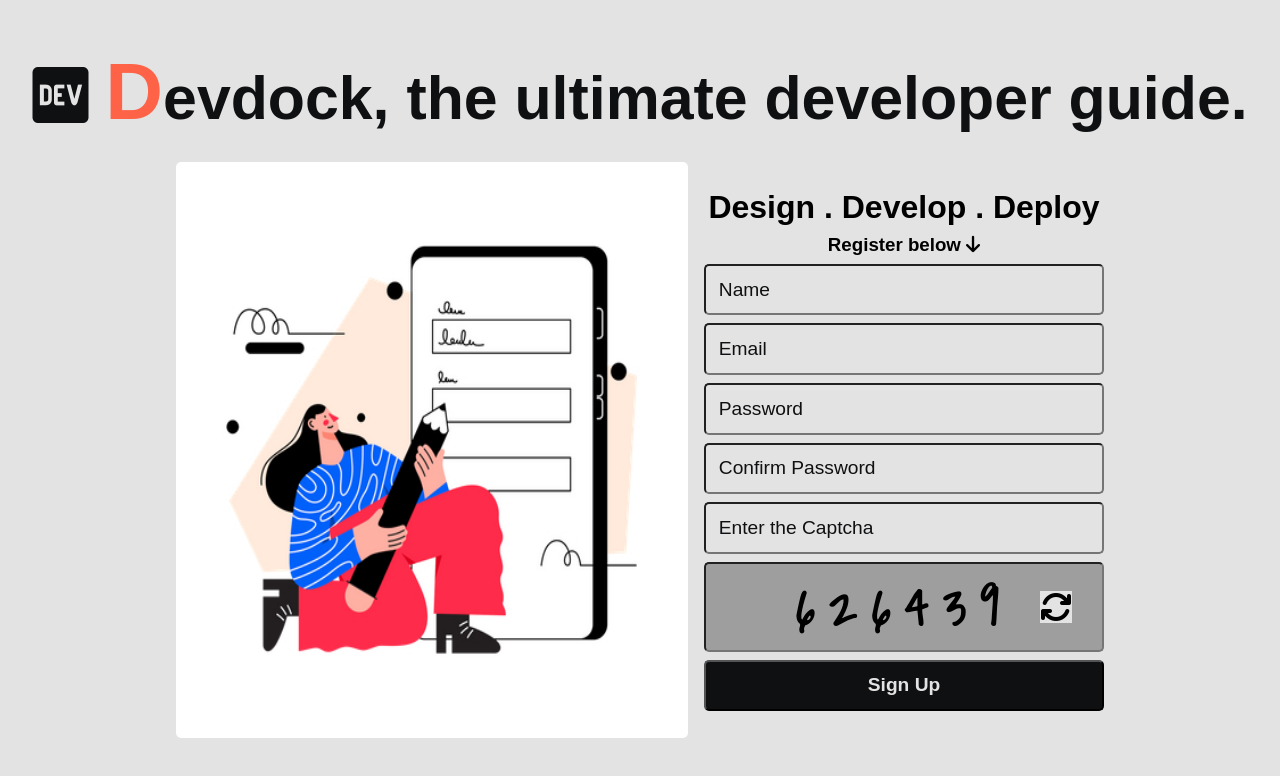
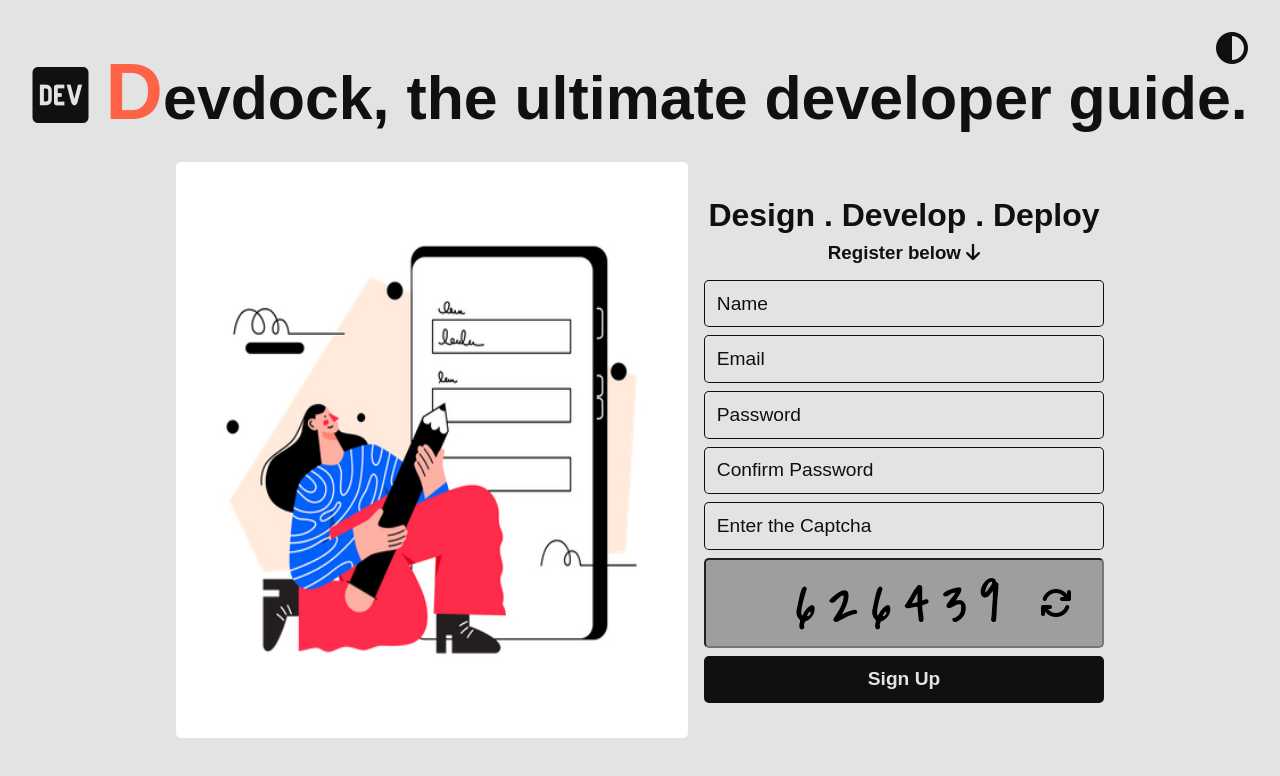
Before and after one commit to gurudattpuranik25/captcha, a React (Create React App) app: page / in a window 1280 px wide. Shown: the top 776 px of the page. Built offline with nearby package versions, Linux system fonts and the light colour scheme; grey boxes are pictures that could not be loaded; a web font is replaced by a local one.

Commit message:
added darkmode and password validation

```diff
--- a/src/App.css
+++ b/src/App.css
@@ -1,12 +1,34 @@
 @import url("https://fonts.googleapis.com/css2?family=Covered+By+Your+Grace&display=swap");
-/* background-color: #0e1012; */
 
 * {
   margin: 0;
   padding: 0;
   box-sizing: border-box;
   font-family: "Cabinet Grotesk", sans-serif;
+}
+
+.dark__theme {
+  color: #e4e3e3;
+}
+
+.light__theme {
+  color: #0e1012;
+}
+
+.body {
   background-color: #e4e3e3;
+}
+
+.dark__body {
+  background-color: #0e1012;
+}
+
+.fa-circle-half-stroke {
+  position: absolute;
+  right: 2rem;
+  top: 2rem;
+  font-size: 2rem;
+  cursor: pointer;
 }
 
 .app {
@@ -35,7 +57,6 @@
 
 .logo {
   display: flex;
-  /* align-items: center; */
   justify-content: center;
   gap: 1rem;
   padding-bottom: 0.5rem;
@@ -46,10 +67,23 @@
   color: #0e1012;
 }
 
-.logo #tagline {
+.dark__logo {
+  color: #e4e3e3;
+}
+
+.logo .tagline {
   font-size: 3.8rem;
   font-weight: 800;
   color: #0e1012;
+}
+
+.tagline {
+  color: red;
+}
+
+.dark__tagline {
+  color: #e4e3e3;
+  font-size: 3.8rem;
 }
 
 .logo span {
@@ -67,10 +101,23 @@ img {
   text-align: center;
   padding-bottom: 0.5rem;
   font-size: 2rem;
+  color: #0e1012;
 }
 
-h3 {
+#dark__tag {
+  color: #e4e3e3;
+  font-size: 2rem;
   padding-bottom: 0.5rem;
+}
+
+#registertag {
+  padding-bottom: 1rem;
+  color: #0e1012;
+}
+
+#dark__registerTag {
+  color: #e4e3e3;
+  padding-bottom: 1rem;
 }
 
 .form {
@@ -82,14 +129,31 @@ h3 {
 }
 
 .form input,
-.form #btnSubmit {
+.form #btnSubmit,
+.form #dark__btnSubmit {
   width: 25rem;
   padding: 0.8rem;
   font-size: 1.2rem;
   border-radius: 5px;
 }
 
-.form input::placeholder {
+.form .light__input {
+  background-color: #e4e3e3;
+  outline: none;
+  color: #0e1012;
+  border: none;
+  box-shadow: inset 0px 0px 0px 1px #0e1012;
+}
+
+.form .dark__input {
+  background-color: #0e1012;
+  outline: none;
+  color: #e4e3e3;
+  border: none;
+  box-shadow: inset 0px 0px 0px 1px #e4e3e3;
+}
+
+.form .light__input::placeholder {
   color: #0e1012;
 }
 
@@ -120,34 +184,70 @@ h3 {
   color: #e4e3e3;
   transition: 0.2s ease-in-out;
   font-weight: 700;
+  border: none;
+}
+
+.form #dark__btnSubmit {
+  background-color: #e4e3e3;
+  color: #0e1012;
+  transition: 0.2s ease-in-out;
+  font-weight: 700;
+  cursor: pointer;
+  border: none;
 }
 
 .form #btnSubmit:hover {
   background-color: #e4e3e3;
   color: #0e1012;
+  box-shadow: inset 0px 0px 0px 1px #0e1012;
 }
 
-.message {
+.form #dark__btnSubmit:hover {
+  background-color: #0e1012;
+  color: #e4e3e3;
+  box-shadow: inset 0px 0px 0px 1px #e4e3e3;
+}
+
+.light__message {
   font-size: 2rem;
   font-weight: 700;
+  text-align: center;
+}
+
+.dark__message {
+  font-size: 2rem;
+  font-weight: 700;
+  color: #e4e3e3;
+  text-align: center;
+}
+
+@media (max-width: 1200px) {
+  .body {
+    padding: 3.5rem 0;
+  }
+  .dark__body {
+    padding: 3.5rem 0;
+  }
 }
 
 @media (max-width: 1140px) {
-  .app {
-    padding: 2rem 0;
-  }
-  .fa-dev {
+  .logo .tagline {
+    transition: 0.3s ease-in-out;
     font-size: 3rem;
   }
 
-  .logo #tagline {
+  .logo .dark__tagline {
     transition: 0.3s ease-in-out;
     font-size: 3rem;
   }
 }
 
 @media (max-width: 950px) {
-  .logo #tagline {
+  .logo .tagline {
+    transition: 0.3s ease-in-out;
+    font-size: 2.5rem;
+  }
+  .logo .dark__tagline {
     transition: 0.3s ease-in-out;
     font-size: 2.5rem;
   }
@@ -158,7 +258,11 @@ h3 {
 }
 
 @media (max-width: 755px) {
-  .logo #tagline {
+  .logo .tagline {
+    transition: 0.3s ease-in-out;
+    text-align: center;
+  }
+  .logo .dark__tagline {
     transition: 0.3s ease-in-out;
     text-align: center;
   }
@@ -193,4 +297,9 @@ h3 {
   .form #btnSubmit {
     width: 22rem;
   }
+
+  .form input,
+  .form #dark__btnSubmit {
+    width: 22rem;
+  }
 }
--- a/src/App.js
+++ b/src/App.js
@@ -15,6 +15,8 @@ function App() {
 
   const [message, setMessage] = useState("");
 
+  const [theme, setTheme] = useState(false);
+
   const { name, email, password, confirmPassword, captchaInput } = formData;
 
   useState(() => {
@@ -28,13 +30,17 @@ function App() {
 
   const handleSubmit = (e) => {
     e.preventDefault();
-    if (!(captchaInput.toString() === captcha.toString())) {
-      setMessage("Captcha didn't match 😐");
+
+    if (password.toString().length < 6) {
+      setMessage("Password should have a minimum of 6 characters");
     } else if (!(password.toString() === confirmPassword.toString())) {
-      setMessage("Password didn't match! 😐");
+      setMessage("Password didn't match!");
+    } else if (!(captchaInput.toString() === captcha.toString())) {
+      setMessage("Captcha didn't match");
     } else {
-      setMessage("Registration successfull!! 🤩");
+      setMessage("Registration successfull!!");
     }
+
     setformData({
       name: "",
       email: "",
@@ -48,28 +54,41 @@ function App() {
     window.location.reload();
   };
 
+  const handleThemeChange = () => {
+    setTheme((prev) => !prev);
+  };
+
   return (
+    <div className={theme ? "dark__body" : "body"}>
+      <i
+        className={`fa-solid fa-circle-half-stroke ${
+          theme ? "dark__theme" : "light__theme"
+        }`}
+        onClick={handleThemeChange}
+      ></i>
       <div className="app">
         <div className="logo">
-        <h1 id="tagline">
+          <h1 className={`${theme ? "dark__tagline" : "tagline"}`}>
             {" "}
-          <i className="fa-brands fa-dev"></i> <span>D</span>evdock, the
-          ultimate developer guide.
+            <i
+              className={`fa-brands fa-dev ${theme ? "dark__logo" : ""}`}
+            ></i>{" "}
+            <span>D</span>
+            evdock, the ultimate developer guide.
           </h1>
         </div>
         <div className="registerSection">
           <img src={registerImage} alt="" />
           <div className="registerForm">
-          {/* <div className="logo">
-            <i className="fa-brands fa-dev"></i>
-            <h1>Devdock</h1>
-          </div> */}
-          <h2 id="tag">Design . Develop . Deploy</h2>
-          <h3>
+            <h2 id={`${theme ? "dark__tag" : "tag"}`}>
+              Design . Develop . Deploy
+            </h2>
+            <h3 id={`${theme ? "dark__registerTag" : "registertag"}`}>
               Register below <i className="fa-solid fa-arrow-down"></i>{" "}
             </h3>
             <form className="form" onSubmit={handleSubmit}>
               <input
+                className={`${theme ? "dark__input" : "light__input"}`}
                 type="text"
                 placeholder="Name"
                 name="name"
@@ -79,6 +98,7 @@ function App() {
                 required
               />
               <input
+                className={`${theme ? "dark__input" : "light__input"}`}
                 type="email"
                 placeholder="Email"
                 name="email"
@@ -88,6 +108,7 @@ function App() {
                 required
               />
               <input
+                className={`${theme ? "dark__input" : "light__input"}`}
                 type="password"
                 placeholder="Password"
                 name="password"
@@ -97,6 +118,7 @@ function App() {
                 required
               />
               <input
+                className={`${theme ? "dark__input" : "light__input"}`}
                 type="password"
                 placeholder="Confirm Password"
                 name="confirmPassword"
@@ -106,6 +128,7 @@ function App() {
                 required
               />
               <input
+                className={`${theme ? "dark__input" : "light__input"}`}
                 type="text"
                 placeholder="Enter the Captcha"
                 name="captchaInput"
@@ -125,11 +148,16 @@ function App() {
                 />
                 <i className="fa-solid fa-arrows-rotate" onClick={refresh}></i>
               </div>
-            <button id="btnSubmit">Sign Up</button>
+              <button id={`${theme ? "dark__btnSubmit" : "btnSubmit"}`}>
+                Sign Up
+              </button>
             </form>
           </div>
         </div>
-      <p className="message">{message}</p>
+        <p className={`${theme ? "dark__message" : "light__message"}`}>
+          {message}
+        </p>
+      </div>
     </div>
   );
 }
```
Lines whose indentation alone changed are shown as unchanged.
